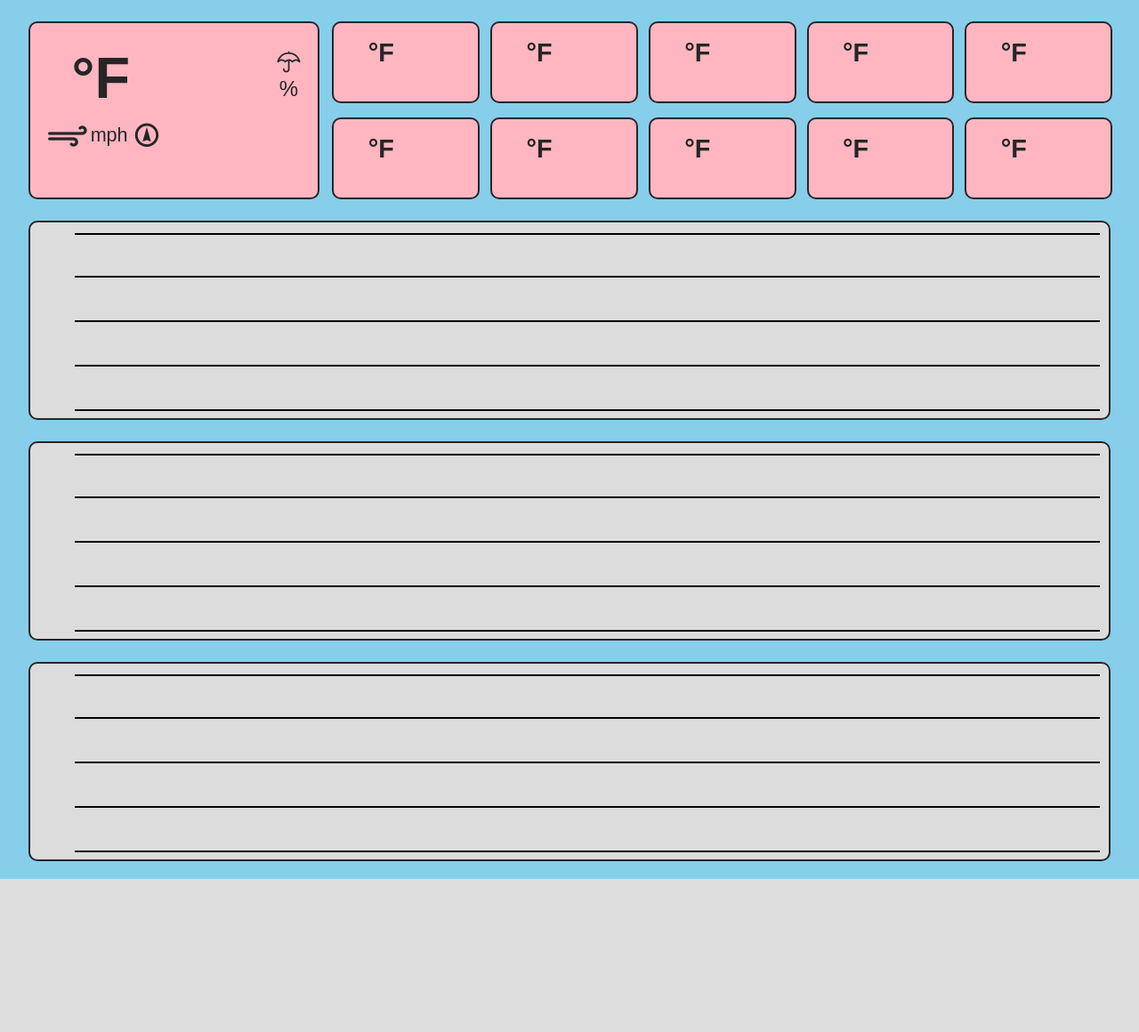
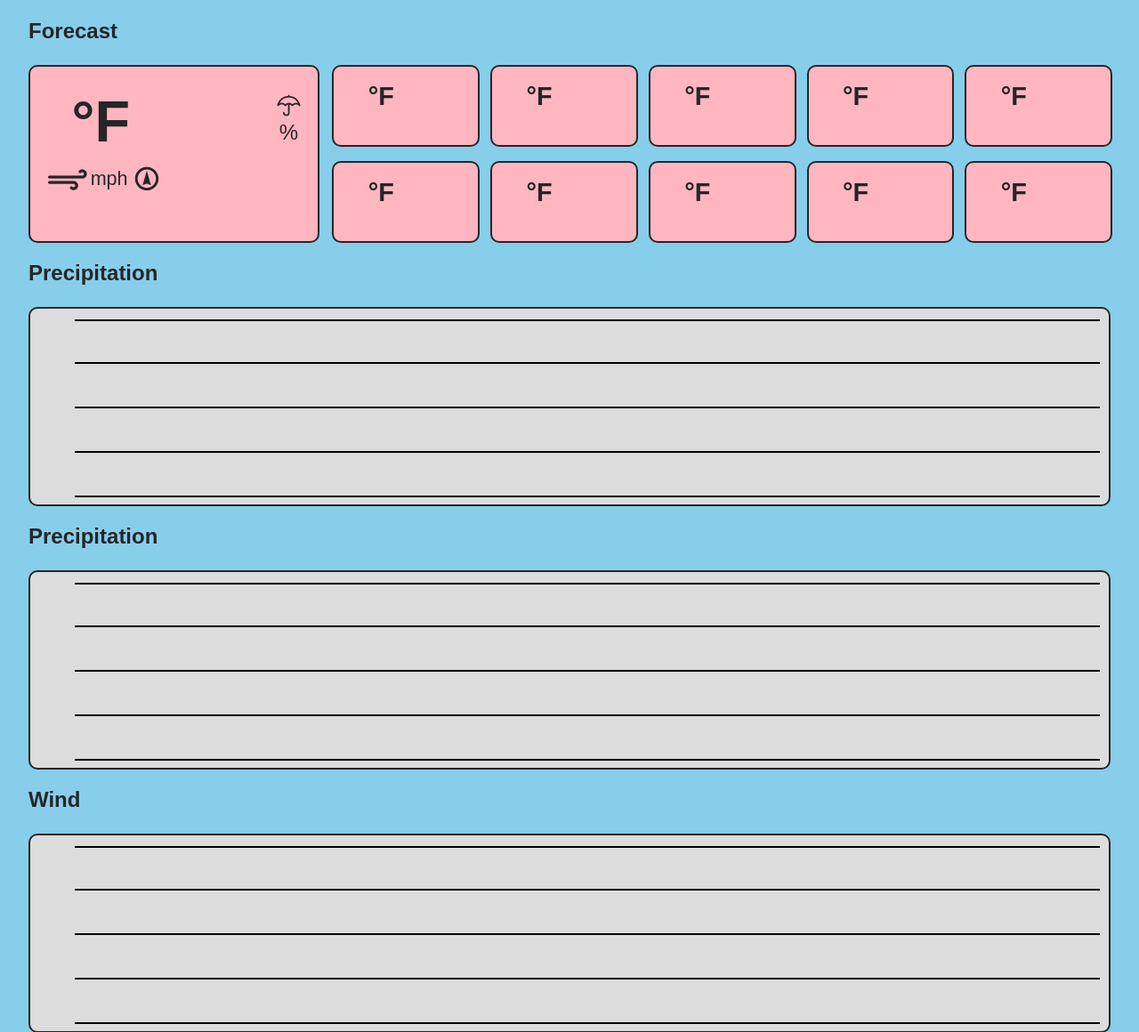
Before and after one commit to sammoneal/weather, a Flask app: template templates/dashboard.html in a window 1280 px wide. Shown: the part 58-1218 px from the top of the page at 89% size. Before the commit the page ends 1046 px from the top, so only its background shows below. Run offline with Flask 3, Linux system fonts and the light colour scheme; the template is opened without the code that fills it, so the values that code supplies are empty.

Commit message:
Added titles.

```diff
--- a/templates/components/forecast.html
+++ b/templates/components/forecast.html
@@ -1,4 +1,5 @@
 {% block forecast %}
+<h2>Forecast</h2>
 <div class="forecast-container">
     <div class="primary tile {{ 'day' if weather.current.isDaytime else 'night' }}">
         <h4 class="primary-day">{{ weather.current.time.strftime("%-m/%-d %A") }}</h4>
--- a/templates/components/precipitation.html
+++ b/templates/components/precipitation.html
@@ -1,4 +1,5 @@
 {% block precip %}
+<h2>Precipitation</h2>
 <div class="chart-container tile">
   <div class="key">
     {% for label in weather.stats.precip %}
--- a/templates/components/temperature.html
+++ b/templates/components/temperature.html
@@ -1,4 +1,5 @@
 {% block temp %}
+<h2>Precipitation</h2>
 <div class="chart-container tile">
   <div class="key">
     {% for label in weather.stats.temp %}
--- a/templates/components/wind.html
+++ b/templates/components/wind.html
@@ -1,4 +1,5 @@
 {% block wind %}
+<h2>Wind</h2>
     <div class="chart-container tile">
         <div class="key">
             {% for label in weather.stats.wind %}
--- a/templates/dashboard.html
+++ b/templates/dashboard.html
@@ -2,6 +2,7 @@
 {% block content %}
     <div class="page-container">
         <div class="dashboard-container">
+            <h1>{{ weather.city }}</h1>
             {% include './components/forecast.html' %}
             {% include './components/temperature.html' %}
             {% include './components/precipitation.html' %}
```
